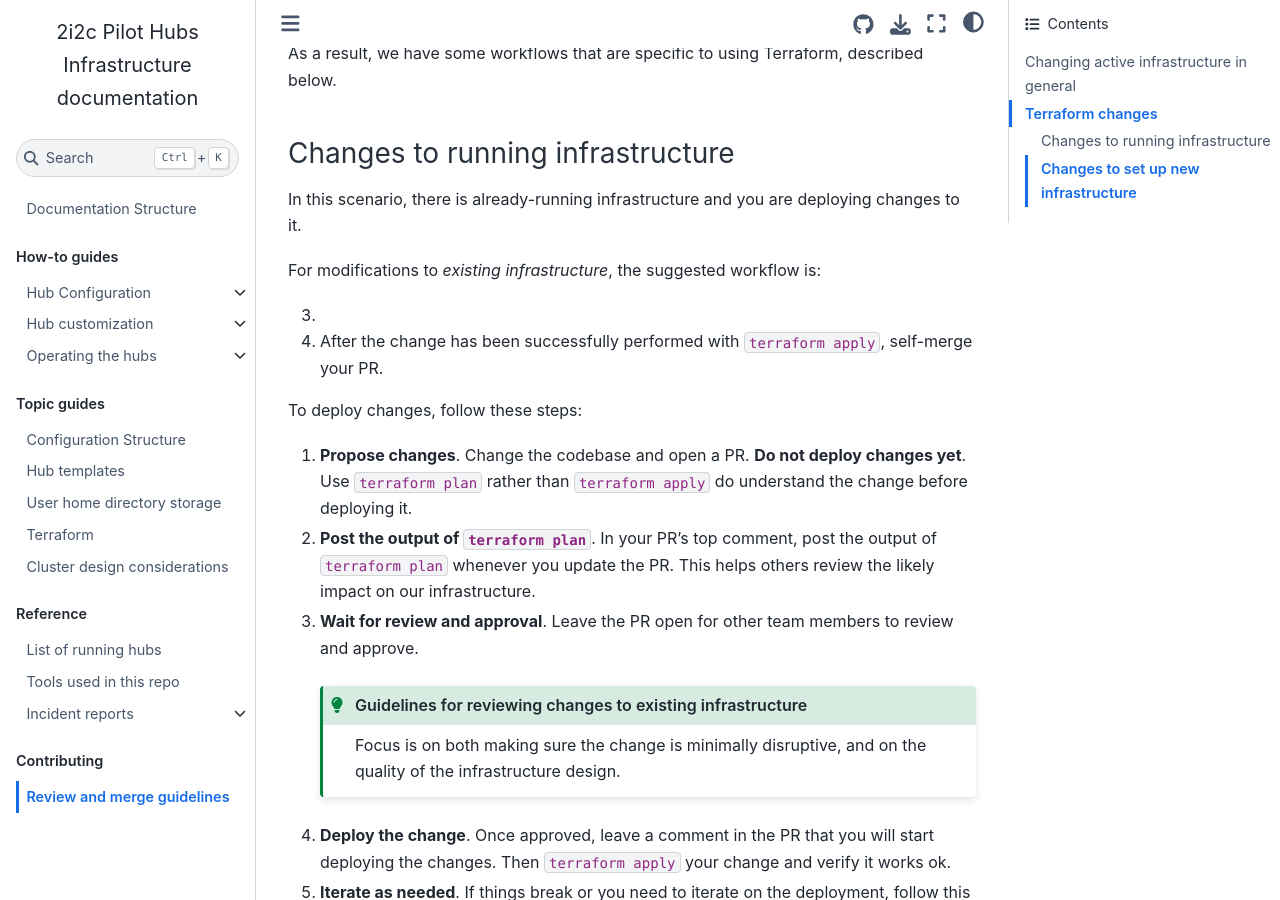
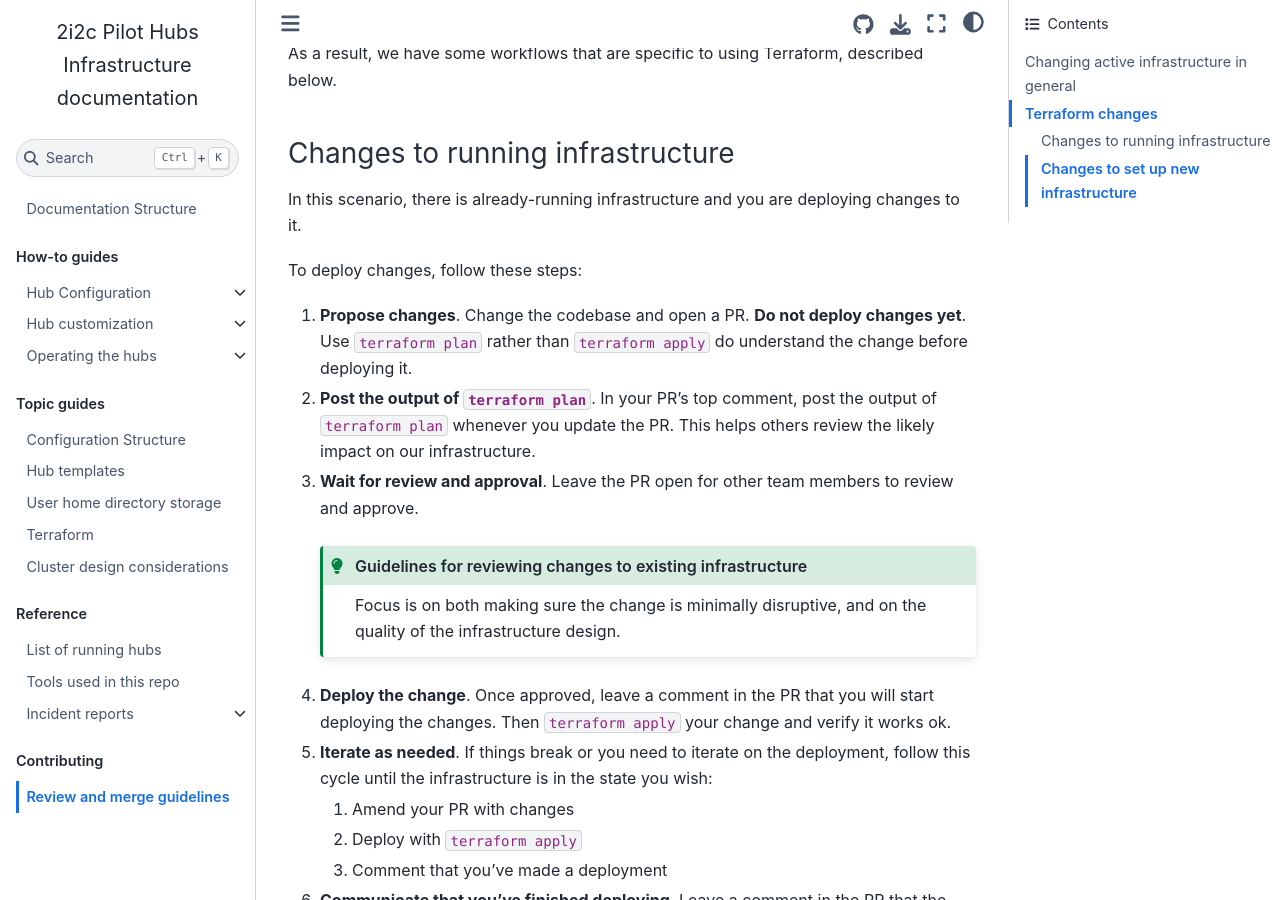
Before and after one commit to 2i2c-org/infrastructure, a Sphinx documentation site: the page built from docs/contributing/code-review.md, in a window 1280 px wide and 900 px high, scrolled down 1763 px. Built offline with Sphinx 7.4.7 and the Sphinx Book theme 1.1.4, drawn with Linux system fonts in a browser that asks for light colours; pages that are not in the unit, such as notebooks, are missing from menus; the version number could not be read and is left out.

Commit message:
Update docs/contributing/code-review.md
Co-authored-by: Erik Sundell <erik.i.sundell@gmail.com>

```diff
--- a/docs/contributing/code-review.md
+++ b/docs/contributing/code-review.md
@@ -64,14 +64,6 @@ As a result, we have some workflows that are specific to using Terraform, descri
 
 In this scenario, there is already-running infrastructure and you are deploying changes to it.
 
-For modifications to *existing infrastructure*, the suggested workflow is:
-
-
-3.
-4. After the change has been successfully performed with `terraform apply`,
-   self-merge your PR.
-
-
 To deploy changes, follow these steps:
 
 1. **Propose changes**. Change the codebase and open a PR. **Do not deploy changes yet**. Use `terraform plan` rather than `terraform apply` do understand the change before deploying it.
```
